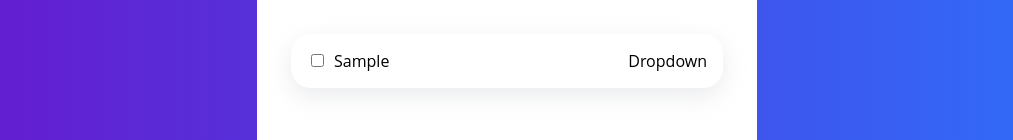
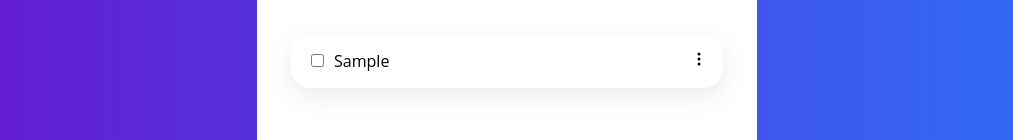
Before and after one commit to Azikenp/Toodoo, a React (Vite) app: page / in a window 1280 px wide. Both pictures are taken after typing "Sample" into the empty fields and a click on the button "Add A Todo". Shown: the part 277-417 px from the top of the page, without its empty margins (133-1146 px from the left). Built offline with nearby package versions, Linux system fonts and the light colour scheme.

Commit message:
dropdown icon

```diff
--- a/package.json
+++ b/package.json
@@ -11,7 +11,8 @@
   },
   "dependencies": {
     "react": "^18.3.1",
-    "react-dom": "^18.3.1"
+    "react-dom": "^18.3.1",
+    "react-icons": "^5.4.0"
   },
   "devDependencies": {
     "@eslint/js": "^9.17.0",
--- a/src/components/Dropdown.tsx
+++ b/src/components/Dropdown.tsx
@@ -1,4 +1,5 @@
 import React, { useState } from "react";
+import { BsThreeDotsVertical } from "react-icons/bs";
 
 interface DropdownItemsProps {
   icon?: string;
@@ -22,7 +23,7 @@ const Dropdown: React.FC<DropdownItemsProps> = ({ options }) => {
   return (
     <div className="dropdown">
       <div className="dropdown-title" onClick={dropDownToggle}>
-        Dropdown
+        <BsThreeDotsVertical />
       </div>
       {isOpen && (
         <div className="dropdown-list-container">
```
Also changed, not shown: 1 other file (tests, documents, lock files or other folders).
